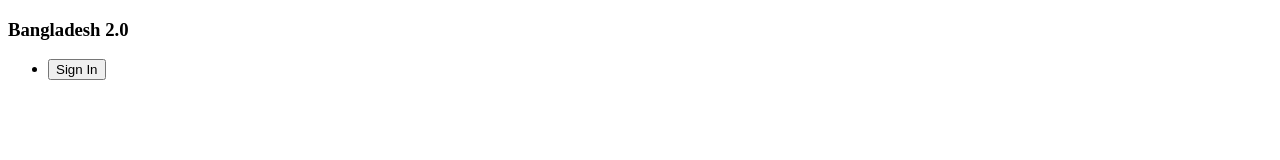
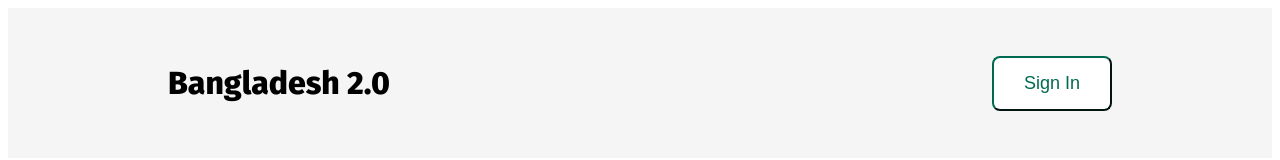
Before and after one commit to masborhan/B11A1--assignment-1, a plain HTML site: page index.html in a window 1280 px wide. Drawn offline with Linux system fonts and the light colour scheme.

```diff
--- a/Style/assignment.css
+++ b/Style/assignment.css
@@ -0,0 +1,35 @@
+
+.fira-sans-regular {
+    font-family: "Fira Sans", serif;
+    font-weight: 400;
+    font-style: normal;
+  }
+
+  .btn-primary{
+    background-color:white;
+    font-size: 18px;
+    font-weight: 600px;
+    color: #006A50;
+    padding: 15px 30px;
+    border-radius: 8px;
+    border-color: #006A50;
+
+  }
+
+/*Nav Style*/
+nav{
+    display: flex;
+    align-items: center;
+    justify-content: space-between;
+    background-color: #F5F5F5;
+    padding: 24px 160px;
+}
+
+.nav-title{
+font-weight: 800;
+font-size: 32px;
+}
+
+nav ul li{
+    list-style: none;
+}
--- a/index.html
+++ b/index.html
@@ -4,18 +4,24 @@
   <meta charset="UTF-8">
   <meta name="viewport" content="width=device-width, initial-scale=1.0">
   <title>Bangladesh 2.0</title>
-  <link rel="stylesheet" href="styles.css">
+  <link rel="preconnect" href="https://fonts.googleapis.com">
+<link rel="preconnect" href="https://fonts.gstatic.com" crossorigin>
+<link href="https://fonts.googleapis.com/css2?family=Fira+Sans:ital,wght@0,100;0,200;0,300;0,400;0,500;0,600;0,700;0,800;0,900;1,100;1,200;1,300;1,400;1,500;1,600;1,700;1,800;1,900&display=swap" rel="stylesheet">
+  <link rel="stylesheet" href="Style/assignment.css">
 </head>
-<body>
+<body class="fira-sans-regular">
     <header>
         <nav>
-            <h3>Bangladesh 2.0</h3>
+            <h3 class="nav-title">Bangladesh 2.0</h3>
             <ul>
                 <li>
-                    <a href=""><button>Sign In</button></a>
+                    <a href=""><button class="btn-primary">Sign In</button></a>
                 </li>
             </ul>
         </nav>
+        <div class="banner">
+
+        </div>
     </header>
     <main>
         <section class="banner">
```
